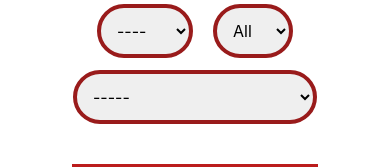
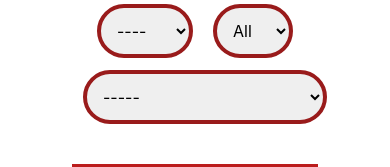
Before and after one commit to mrmallam/Rate_My_Course, a React (Create React App) app in the folder Frontend/rate_my_course/: page /results in a window 390 px wide. Shown: the part 335-502 px from the top of the page. Built offline with nearby package versions, Linux system fonts and the light colour scheme.

Commit message:
Update SearchResultsPage.js

```diff
--- a/Frontend/rate_my_course/src/pages/SearchResultsPage.js
+++ b/Frontend/rate_my_course/src/pages/SearchResultsPage.js
@@ -94,7 +94,7 @@ function Reviews() {
                     <select
                         value={filter}
                         onChange={e => setFilter(e.target.value)}
-                        className='border-4 border-red-800 rounded-full p-3 lg:ml-5 -ml-15 mt-3'
+                        className='border-4 border-red-800 rounded-full p-3 ml-5 -ml-15 mt-3'
                     >
                         <option value='-----'>-----</option>
                         <option value='Workload - Low to High'>Workload - Low to High</option>
```
